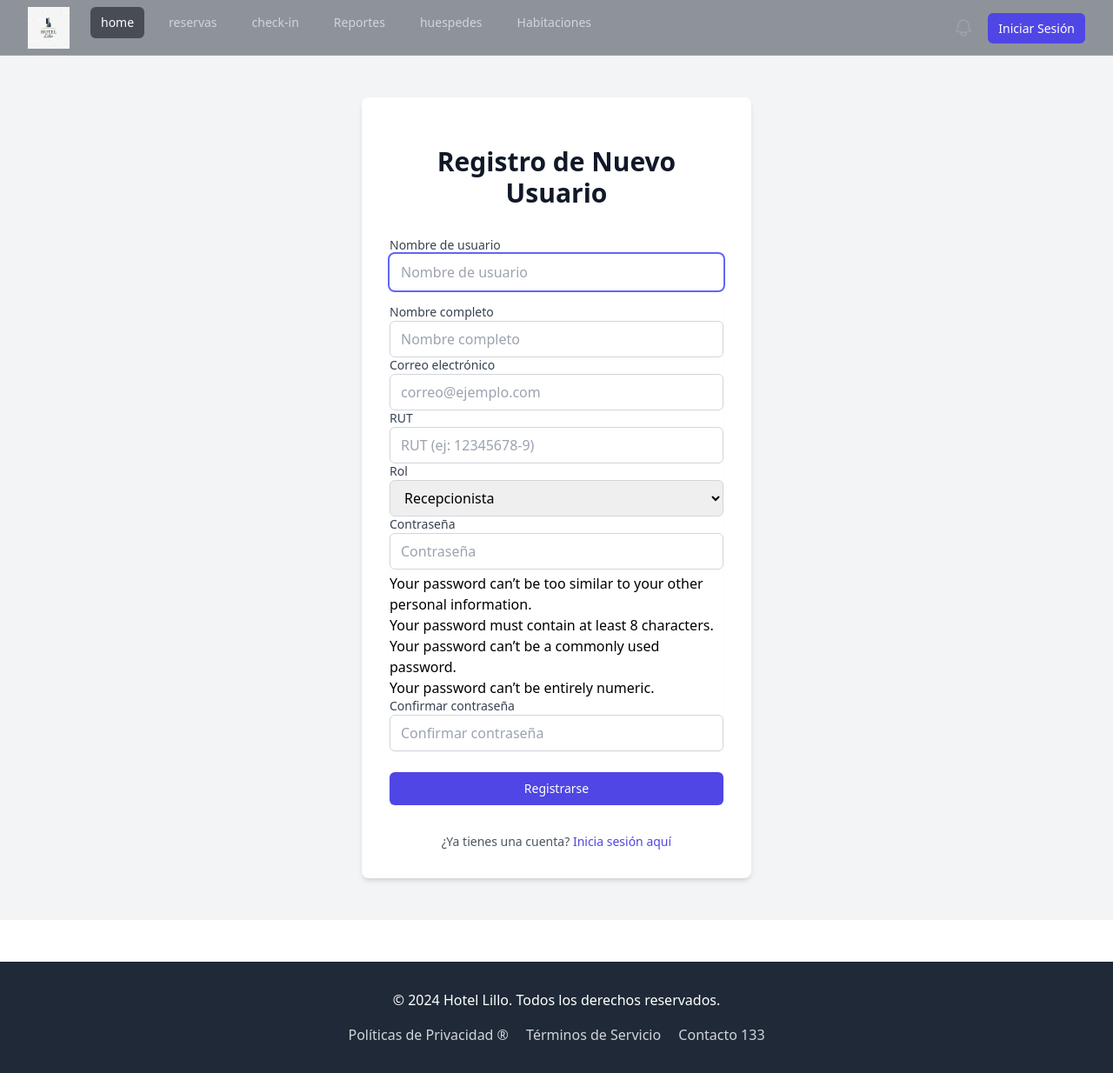
After one commit to Marcotheinsane/HotelLillo--Manager-Directory, a Django app: page /usuarios/registro/ in a window 1280 px wide. The commit adds this page. Shown: the whole page at 87% size. Run offline with Django 4.2, Linux system fonts and the light colour scheme; some libraries are stand-ins or nearby versions.

```diff
--- a/apps/usuarios/forms.py
+++ b/apps/usuarios/forms.py
@@ -1,6 +1,7 @@
 from django import forms
-from django.contrib.auth.forms import AuthenticationForm
-from .models import Huesped
+from django.contrib.auth.forms import AuthenticationForm, UserCreationForm
+from django.contrib.auth.models import User
+from .models import Huesped, Perfil_empleado
 
 class HuespedForm(forms.ModelForm):
     class Meta:
@@ -73,3 +74,68 @@ class LoginForm(AuthenticationForm):
             'placeholder': 'Contraseña'
         })
     )
+
+class RegistroEmpleadoForm(UserCreationForm):
+    ROLES = (
+        ('recepcionista', 'Recepcionista'),
+    )
+
+    nombre = forms.CharField(
+        max_length=40,
+        widget=forms.TextInput(attrs={
+            'class': 'w-full px-3 py-2 border border-gray-300 rounded-md focus:outline-none focus:ring-2 focus:ring-indigo-500 focus:border-transparent',
+            'placeholder': 'Nombre completo'
+        })
+    )
+    rut = forms.CharField(
+        max_length=12,
+        widget=forms.TextInput(attrs={
+            'class': 'w-full px-3 py-2 border border-gray-300 rounded-md focus:outline-none focus:ring-2 focus:ring-indigo-500 focus:border-transparent',
+            'placeholder': 'RUT (ej: 12345678-9)'
+        })
+    )
+    rol = forms.ChoiceField(
+        choices=ROLES,
+        widget=forms.Select(attrs={
+            'class': 'w-full px-3 py-2 border border-gray-300 rounded-md focus:outline-none focus:ring-2 focus:ring-indigo-500 focus:border-transparent'
+        })
+    )
+    email = forms.EmailField(
+        widget=forms.EmailInput(attrs={
+            'class': 'w-full px-3 py-2 border border-gray-300 rounded-md focus:outline-none focus:ring-2 focus:ring-indigo-500 focus:border-transparent',
+            'placeholder': 'correo@ejemplo.com'
+        })
+    )
+
+    class Meta:
+        model = User
+        fields = ('username', 'nombre', 'email', 'rut', 'rol', 'password1', 'password2')
+        widgets = {
+            'username': forms.TextInput(attrs={
+                'class': 'w-full px-3 py-2 border border-gray-300 rounded-md focus:outline-none focus:ring-2 focus:ring-indigo-500 focus:border-transparent',
+                'placeholder': 'Nombre de usuario'
+            })
+        }
+
+    def __init__(self, *args, **kwargs):
+        super().__init__(*args, **kwargs)
+        self.fields['password1'].widget.attrs.update({
+            'class': 'w-full px-3 py-2 border border-gray-300 rounded-md focus:outline-none focus:ring-2 focus:ring-indigo-500 focus:border-transparent',
+            'placeholder': 'Contraseña'
+        })
+        self.fields['password2'].widget.attrs.update({
+            'class': 'w-full px-3 py-2 border border-gray-300 rounded-md focus:outline-none focus:ring-2 focus:ring-indigo-500 focus:border-transparent',
+            'placeholder': 'Confirmar contraseña'
+        })
+
+    def save(self, commit=True):
+        user = super().save(commit=False)
+        if commit:
+            user.save()
+            Perfil_empleado.objects.create(
+                perfil_empleado=user,
+                nombre=self.cleaned_data['nombre'],
+                rol=self.cleaned_data['rol'],
+                rut=self.cleaned_data['rut']
+            )
+        return user
--- a/apps/usuarios/management/commands/create_test_users.py
+++ b/apps/usuarios/management/commands/create_test_users.py
@@ -1,3 +1,4 @@
+
 from django.core.management.base import BaseCommand
 from django.contrib.auth.models import User
 from apps.usuarios.models import Perfil_empleado
--- a/apps/usuarios/urls.py
+++ b/apps/usuarios/urls.py
@@ -1,11 +1,14 @@
-# huesped/urls.py
+# usuarios/urls.py
 from django.urls import path
 from . import views
 
-app_name = 'huespedes'
+app_name = 'usuarios'
 
 urlpatterns = [
     path('crear/', views.crear_huesped, name='crear_huesped'),
     path('login/', views.login_view, name='login'),
     path('logout/', views.logout_view, name='logout'),
+    path('lista/', views.lista_usuarios, name='lista_usuarios'),
+    path('eliminar/<int:user_id>/', views.eliminar_usuario, name='eliminar_usuario'),
+    path('registro/', views.registro_usuario, name='registro'),
 ]
--- a/apps/usuarios/views.py
+++ b/apps/usuarios/views.py
@@ -1,14 +1,28 @@
-from django.shortcuts import render, redirect
+from django.shortcuts import render, redirect, get_object_or_404
 from django.contrib.auth import authenticate, login, logout
-from django.contrib.auth.decorators import login_required
+from django.contrib.auth.decorators import login_required, user_passes_test
 from django.contrib import messages
+from django.contrib.auth.models import User
 from .models import Perfil_empleado, Huesped
-from .forms import HuespedForm, LoginForm
+from .forms import HuespedForm, LoginForm, RegistroEmpleadoForm
 # Create your views here.
 
 @login_required
 def home(request):
     return render(request,'home.html')
+
+def registro_usuario(request):
+    if request.method == 'POST':
+        form = RegistroEmpleadoForm(request.POST)
+        if form.is_valid():
+            user = form.save()
+            messages.success(request, 'Registro exitoso. Por favor, inicia sesión.')
+            return redirect('login')
+        else:
+            messages.error(request, 'Por favor, corrige los errores en el formulario.')
+    else:
+        form = RegistroEmpleadoForm()
+    return render(request, 'usuarios/registro.html', {'form': form})
 
 def login_view(request):
     if request.user.is_authenticated:
@@ -50,3 +64,28 @@ def crear_huesped(request):
         form = HuespedForm()
 
     return render(request, 'huesped/Registrar_huesped.html', {'form': form})
+
+def is_admin(user):
+    try:
+        return user.perfil_empleado.rol == 'administrador'
+    except:
+        return False
+
+@login_required
+@user_passes_test(is_admin)
+def lista_usuarios(request):
+    usuarios = User.objects.all().select_related('perfil_empleado')
+    return render(request, 'usuarios/lista_usuarios.html', {'usuarios': usuarios})
+
+@login_required
+@user_passes_test(is_admin)
+def eliminar_usuario(request, user_id):
+    if request.method == 'POST':
+        usuario = get_object_or_404(User, id=user_id)
+        if usuario != request.user:  # Evitar que el admin se elimine a sí mismo
+            usuario.delete()
+            messages.success(request, 'Usuario eliminado correctamente.')
+        else:
+            messages.error(request, 'No puedes eliminarte a ti mismo.')
+        return redirect('usuarios:lista_usuarios')
+    return redirect('usuarios:lista_usuarios')
--- a/hotel_Lillo/urls.py
+++ b/hotel_Lillo/urls.py
@@ -9,7 +9,7 @@ urlpatterns = [
     # urls para uso en los templates
     path('Hacer_recervas/', vr.Registrar_reserva, name='Hacer_Reservas'),
     # urls de apps
-    path('huespedes/', include('apps.usuarios.urls')),
+    path('usuarios/', include('apps.usuarios.urls')),
     path('habitaciones/', include('apps.habitaciones.urls')),
     path('login/', vi.login_view, name='login'),
     path('logout/', vi.logout_view, name='logout')
--- a/templates/base.html
+++ b/templates/base.html
@@ -27,6 +27,9 @@
                 <a href="#" class="rounded-md px-3 py-2 text-sm font-medium text-gray-300 hover:bg-white/5 hover:text-white">Reportes</a>
                 <a href="#" class="rounded-md px-3 py-2 text-sm font-medium text-gray-300 hover:bg-white/5 hover:text-white">huespedes</a>
                 <a href="{% url 'registrar_habitacion' %}" class="rounded-md px-3 py-2 text-sm font-medium text-gray-300 hover:bg-white/5 hover:text-white">Habitaciones</a>
+                {% if user.is_authenticated and user.perfil_empleado.rol == 'administrador' %}
+                <a href="{% url 'usuarios:lista_usuarios' %}" class="rounded-md px-3 py-2 text-sm font-medium text-gray-300 hover:bg-white/5 hover:text-white">Gestionar Usuarios</a>
+                {% endif %}
             </div>
             </div>
         </div>
--- /dev/null
+++ b/templates/usuarios/registro.html
@@ -0,0 +1,103 @@
+{% extends 'base.html' %}
+
+{% block content %}
+<div class="min-h-screen flex items-center justify-center bg-gray-100 py-12 px-4 sm:px-6 lg:px-8">
+    <div class="max-w-md w-full space-y-8 bg-white p-8 rounded-lg shadow-md">
+        <div>
+            <h2 class="mt-6 text-center text-3xl font-extrabold text-gray-900">
+                Registro de Nuevo Usuario
+            </h2>
+        </div>
+
+        {% if messages %}
+        <div class="messages">
+            {% for message in messages %}
+            <div class="bg-{{ message.tags }}-100 border border-{{ message.tags }}-400 text-{{ message.tags }}-700 px-4 py-3 rounded relative" role="alert">
+                <span class="block sm:inline">{{ message }}</span>
+            </div>
+            {% endfor %}
+        </div>
+        {% endif %}
+
+        <form class="mt-8 space-y-6" method="POST">
+            {% csrf_token %}
+
+            <div class="rounded-md shadow-sm -space-y-px">
+                <div class="mb-4">
+                    <label for="{{ form.username.id_for_label }}" class="block text-sm font-medium text-gray-700">Nombre de usuario</label>
+                    {{ form.username }}
+                    {% if form.username.errors %}
+                    <p class="text-red-500 text-xs italic">{{ form.username.errors.0 }}</p>
+                    {% endif %}
+                </div>
+
+                <div class="mb-4">
+                    <label for="{{ form.nombre.id_for_label }}" class="block text-sm font-medium text-gray-700">Nombre completo</label>
+                    {{ form.nombre }}
+                    {% if form.nombre.errors %}
+                    <p class="text-red-500 text-xs italic">{{ form.nombre.errors.0 }}</p>
+                    {% endif %}
+                </div>
+
+                <div class="mb-4">
+                    <label for="{{ form.email.id_for_label }}" class="block text-sm font-medium text-gray-700">Correo electrónico</label>
+                    {{ form.email }}
+                    {% if form.email.errors %}
+                    <p class="text-red-500 text-xs italic">{{ form.email.errors.0 }}</p>
+                    {% endif %}
+                </div>
+
+                <div class="mb-4">
+                    <label for="{{ form.rut.id_for_label }}" class="block text-sm font-medium text-gray-700">RUT</label>
+                    {{ form.rut }}
+                    {% if form.rut.errors %}
+                    <p class="text-red-500 text-xs italic">{{ form.rut.errors.0 }}</p>
+                    {% endif %}
+                </div>
+
+                <div class="mb-4">
+                    <label for="{{ form.rol.id_for_label }}" class="block text-sm font-medium text-gray-700">Rol</label>
+                    {{ form.rol }}
+                    {% if form.rol.errors %}
+                    <p class="text-red-500 text-xs italic">{{ form.rol.errors.0 }}</p>
+                    {% endif %}
+                </div>
+
+                <div class="mb-4">
+                    <label for="{{ form.password1.id_for_label }}" class="block text-sm font-medium text-gray-700">Contraseña</label>
+                    {{ form.password1 }}
+                    {% if form.password1.errors %}
+                    <p class="text-red-500 text-xs italic">{{ form.password1.errors.0 }}</p>
+                    {% endif %}
+                    {% if form.password1.help_text %}
+                    <p class="text-gray-500 text-xs mt-1">{{ form.password1.help_text|safe }}</p>
+                    {% endif %}
+                </div>
+
+                <div class="mb-4">
+                    <label for="{{ form.password2.id_for_label }}" class="block text-sm font-medium text-gray-700">Confirmar contraseña</label>
+                    {{ form.password2 }}
+                    {% if form.password2.errors %}
+                    <p class="text-red-500 text-xs italic">{{ form.password2.errors.0 }}</p>
+                    {% endif %}
+                </div>
+            </div>
+
+            <div>
+                <button type="submit" class="group relative w-full flex justify-center py-2 px-4 border border-transparent text-sm font-medium rounded-md text-white bg-indigo-600 hover:bg-indigo-700 focus:outline-none focus:ring-2 focus:ring-offset-2 focus:ring-indigo-500">
+                    Registrarse
+                </button>
+            </div>
+        </form>
+
+        <div class="text-center mt-4">
+            <p class="text-sm text-gray-600">
+                ¿Ya tienes una cuenta?
+                <a href="{% url 'login' %}" class="font-medium text-indigo-600 hover:text-indigo-500">
+                    Inicia sesión aquí
+                </a>
+            </p>
+        </div>
+    </div>
+</div>
+{% endblock %}
```
Also changed, not shown: LOGIN_README.md (deleted, +0 -116 lines), templates/login.html (+7 -1 lines), templates/usuarios/lista_usuarios.html (added, +69 -0 lines), README.md, db.sqlite3.
